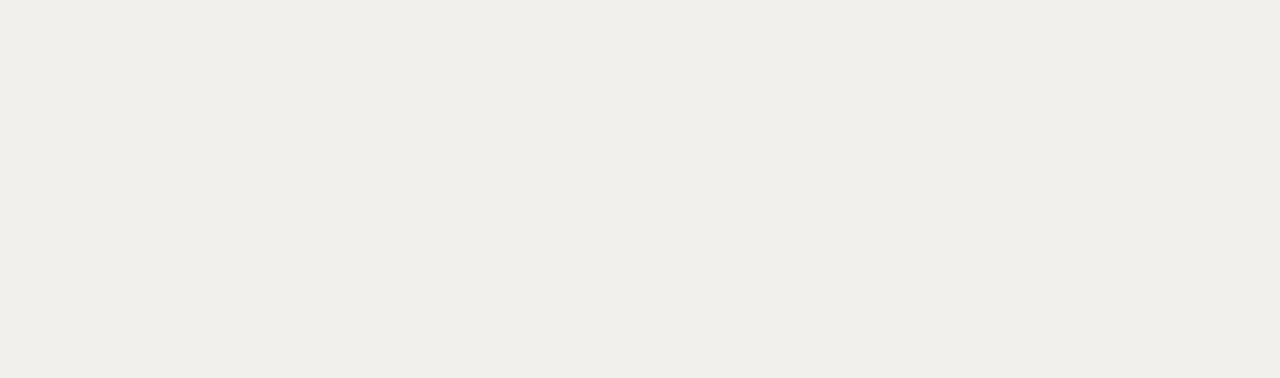
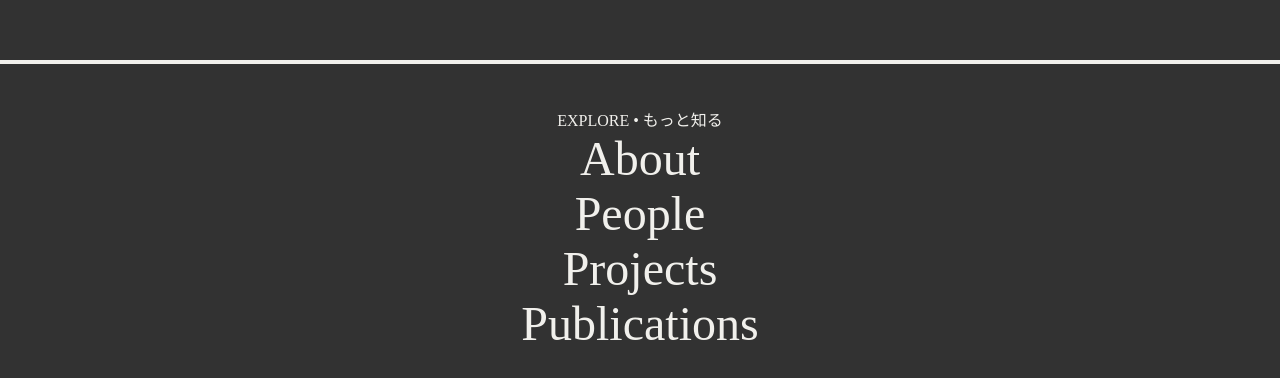
Before and after one commit to jenniferhail/yanai-studies, a React (Create React App) app: page /about in a window 1280 px wide. Shown: the part 2266-2644 px from the top of the page. Before the commit the page ends 1686 px from the top, so only its background shows below. Built offline with nearby package versions, Linux system fonts and the light colour scheme.

Commit message:
adding scratch off effect to footer

```diff
--- a/src/App.js
+++ b/src/App.js
@@ -2,7 +2,7 @@ import 'normalize.css'
 import './styles/global.scss'
 import { BrowserRouter as Router, Route, Switch } from 'react-router-dom'
 import { Home, About, Experience, Explore, Engage } from './pages'
-import { Header, Cursor } from './components'
+import { Header, Cursor, Footer } from './components'
 
 function App() {
   return (
@@ -17,6 +17,7 @@ function App() {
           <Route path="/explore" exact component={() => <Explore />} />
           <Route path="/engage" exact component={() => <Engage />} />
         </Switch>
+        <Footer />
       </Router>
     </div>
   )
--- /dev/null
+++ b/src/components/Canvas/index.js
@@ -0,0 +1,70 @@
+import { useEffect, useRef } from 'react'
+
+const Canvas = (props) => {
+  const canvasRef = useRef(null)
+  let context
+  const brushRadius = 5
+
+  const draw = (ctx) => {
+    ctx.fillStyle = '#323232'
+    ctx.fillRect(0, 0, ctx.canvas.width, ctx.canvas.height)
+  }
+
+  const getBrushPos = (xRef, yRef) => {
+    var canvasRect = canvasRef.current.getBoundingClientRect()
+    return {
+      x: Math.floor(
+        ((xRef - canvasRect.left) / (canvasRect.right - canvasRect.left)) *
+          canvasRef.current.width
+      ),
+      y: Math.floor(
+        ((yRef - canvasRect.top) / (canvasRect.bottom - canvasRect.top)) *
+          canvasRef.current.height
+      ),
+    }
+  }
+
+  const drawDot = (mouseX, mouseY) => {
+    context.beginPath()
+    context.arc(mouseX, mouseY, brushRadius, 0, 2 * Math.PI, true)
+    context.fillStyle = '#fff'
+    context.globalCompositeOperation = 'destination-out'
+    context.fill()
+  }
+
+  const handleMouseMove = (e) => {
+    const brushPos = getBrushPos(e.clientX, e.clientY)
+    drawDot(brushPos.x, brushPos.y)
+  }
+
+  useEffect(() => {
+    const canvas = canvasRef.current
+    context = canvas.getContext('2d')
+    draw(context)
+  }, [])
+
+  function resizeCanvas(canvas) {
+    const { width, height } = canvas.getBoundingClientRect()
+
+    if (canvas.width !== width || canvas.height !== height) {
+      const { devicePixelRatio: ratio = 1 } = window
+      const context = canvas.getContext('2d')
+      canvas.width = width * ratio
+      canvas.height = height * ratio
+      context.scale(ratio, ratio)
+      return true
+    }
+
+    return false
+  }
+
+  return (
+    <canvas
+      ref={canvasRef}
+      {...props}
+      onMouseMove={(e) => handleMouseMove(e)}
+    />
+  )
+}
+
+export default Canvas
--- /dev/null
+++ b/src/components/Footer/index.js
@@ -0,0 +1,41 @@
+import PropTypes from 'prop-types'
+import cn from 'classnames'
+import { Link, withRouter } from 'react-router-dom'
+import styles from './index.module.scss'
+import { ReactComponent as Logo } from '../../assets/logo.svg'
+import { ReactComponent as Search } from '../../assets/search.svg'
+import { Canvas } from '..'
+
+const Footer = () => {
+  return (
+    <>
+      <footer className={styles.footer}>
+        <Canvas className={styles.canvas} />
+        <div className={styles.front}>
+          <nav>
+            <span>Explore • もっと知る</span>
+            <ul>
+              <li>About</li>
+              <li>People</li>
+              <li>Projects</li>
+              <li>Publications</li>
+            </ul>
+          </nav>
+        </div>
+        <div className={styles.back}>
+          <nav>
+            <span>Explore • もっと知る</span>
+            <ul>
+              <li>だいたい</li>
+              <li>だいたい</li>
+              <li>だいたい</li>
+              <li>だいたい</li>
+            </ul>
+          </nav>
+        </div>
+      </footer>
+    </>
+  )
+}
+
+export default Footer
--- /dev/null
+++ b/src/components/Footer/index.module.scss
@@ -0,0 +1,38 @@
+@use '../../styles/variables' as v;
+
+.canvas {
+  width: 100vw;
+}
+
+.footer {
+  position: relative;
+  text-align: center;
+
+  span {
+    text-transform: uppercase;
+  }
+
+  ul {
+    font-size: 48px;
+  }
+}
+
+.front,
+.back {
+  padding: 48px 0;
+}
+
+.front {
+  background-color: v.$black;
+  color: v.$white;
+}
+
+.back {
+  position: absolute;
+  top: 0;
+  right: 0;
+  width: 100%;
+  z-index: -1;
+  background-color: v.$white;
+  color: v.$black;
+}
--- a/src/components/Header/index.module.scss
+++ b/src/components/Header/index.module.scss
@@ -17,6 +17,10 @@
 
   .main_menu {
     z-index: 3;
+  }
+
+  nav {
+    border-bottom: v.$border;
   }
 
   a {
@@ -105,10 +109,6 @@
   }
 }
 
-nav {
-  border-bottom: v.$border;
-}
-
 .logo {
   padding-left: 25px;
   padding-right: 25px;
--- a/src/components/Hero/index.js
+++ b/src/components/Hero/index.js
@@ -1,5 +1,5 @@
 // import cn from 'classnames'
-import Character from './character'
+// import Character from './character'
 import styles from './index.module.scss'
 // import { ReactComponent as Character } from '../../assets/character.svg'
 
@@ -15,9 +15,7 @@ const Hero = () => {
           <p>どこは同年ようやくその記憶方に対して。</p>
         </div>
       </div>
-      <div className={styles.animation}>
-        <Character />
-      </div>
+      <div className={styles.animation}>{/* <Character /> */}</div>
     </section>
   )
 }
--- a/src/components/index.js
+++ b/src/components/index.js
@@ -1,4 +1,6 @@
 export { default as Header } from './Header'
+export { default as Footer } from './Footer'
+export { default as Canvas } from './Canvas'
 export { default as Cursor } from './Cursor'
 export { default as Layout } from './Layout'
 export { default as Hero } from './Hero'
--- a/src/styles/_variables.scss
+++ b/src/styles/_variables.scss
@@ -1,5 +1,6 @@
-$bg: #f1f0ec;
+$white: #f1f0ec;
+$bg: $white;
 $black: #323232;
 $border: 1px solid $black;
 
-@import url("https://fonts.googleapis.com/css2?family=Noto+Serif+JP:wght@200&display=swap");
+@import url('https://fonts.googleapis.com/css2?family=Noto+Serif+JP:wght@200&display=swap');
```
